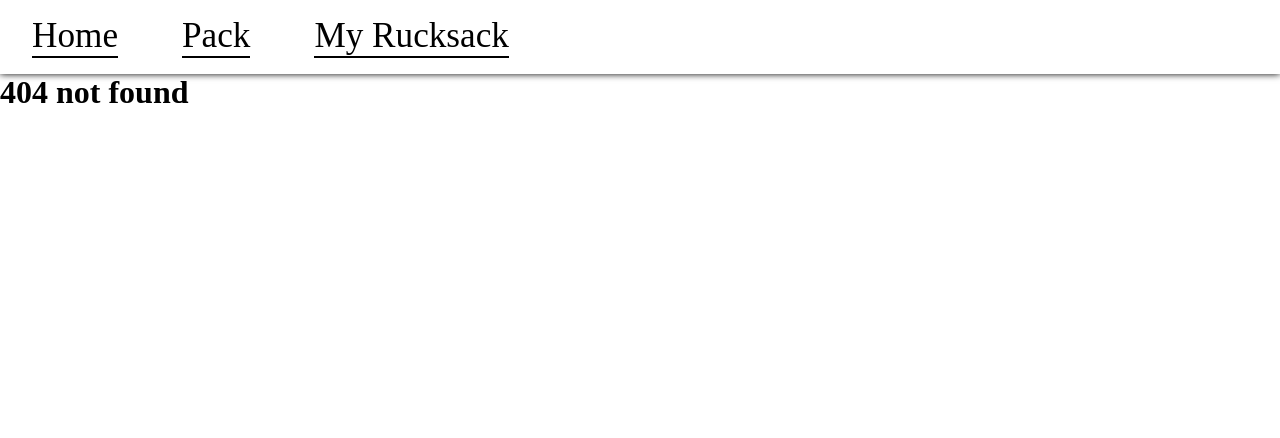
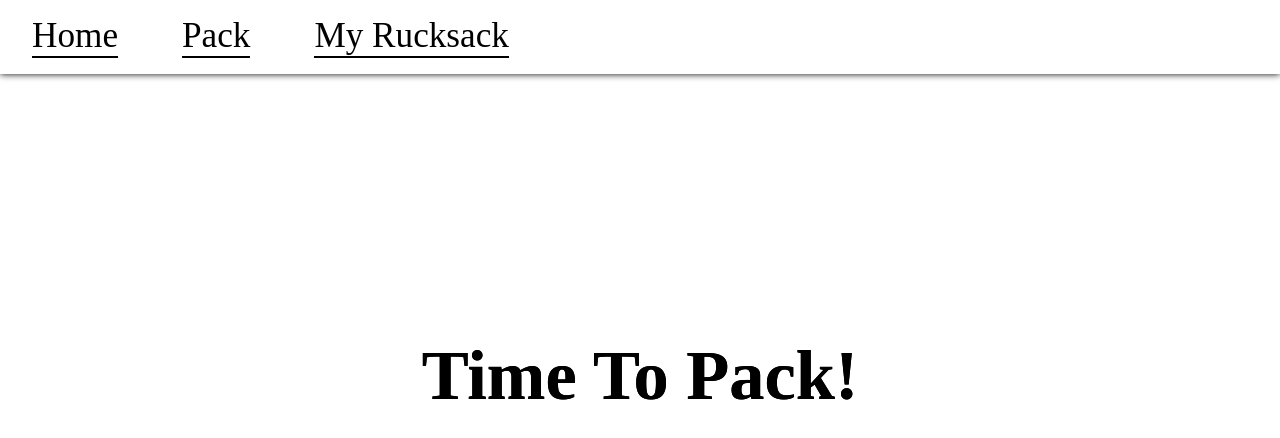
Before and after one commit to RobGentile17/army-pack-tracker, a React (Create React App) app: page / in a window 1280 px wide. Before the commit this address had no page. Shown: the top 438 px of the page. Built offline with nearby package versions, Linux system fonts and the light colour scheme; grey boxes are pictures that could not be loaded.

Commit message:
Completed

```diff
--- a/src/App.js
+++ b/src/App.js
@@ -19,7 +19,7 @@ function App () {
             <Route path="/MyRucksack">
                 <MyRucksack />
             </Route>
-            <Route path="/Home">
+            <Route exact path="/">
                 <Home />
             </Route>
             <Route path="*">
```
